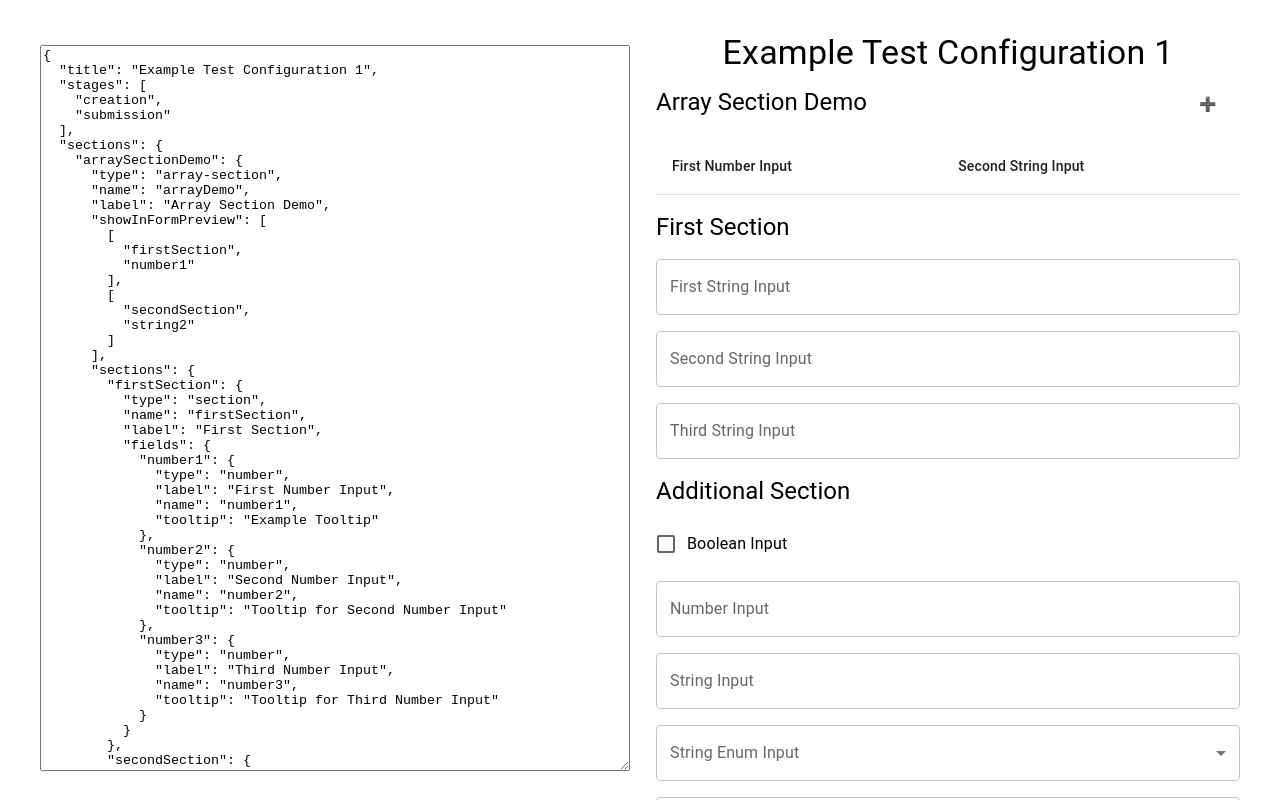
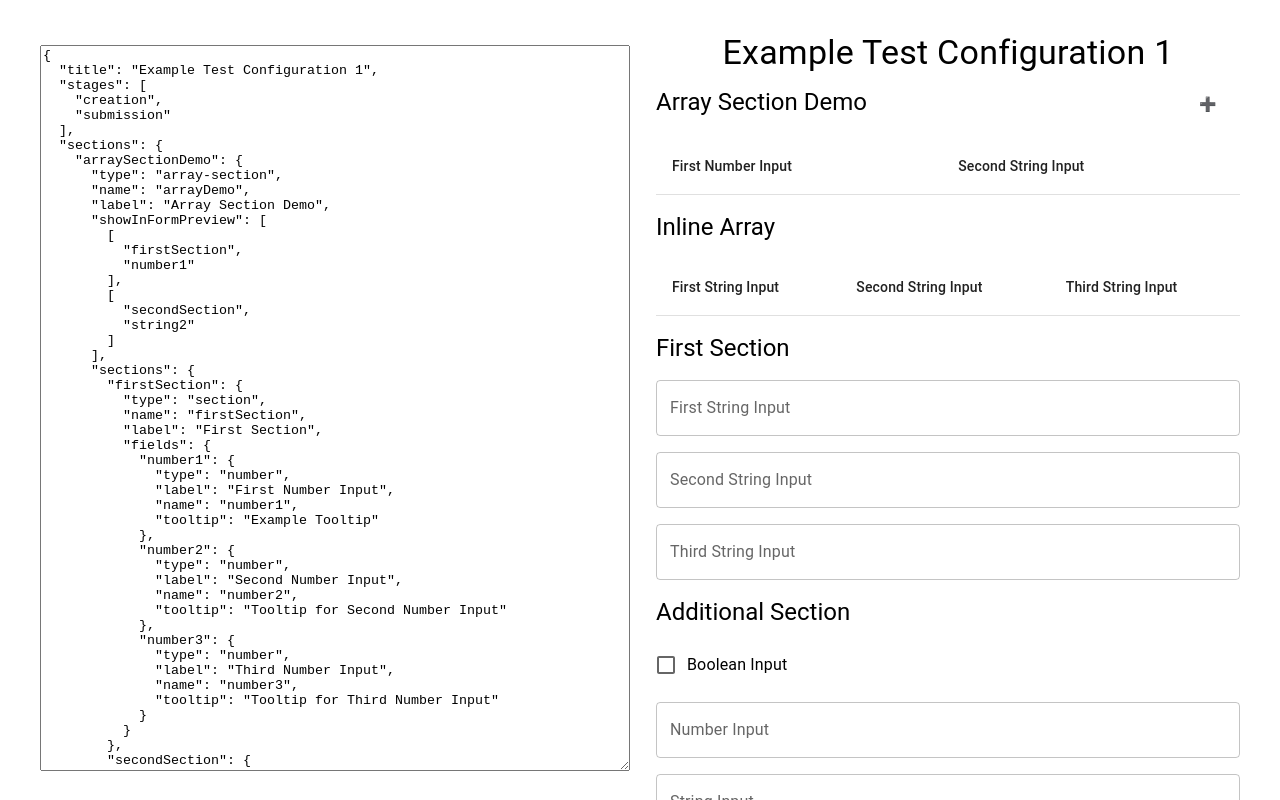
Before and after one commit to AndrewSmithDev/labnetik-test-prototype, a React (Vite) app in the folder proof-of-concept/client/: page / in a window 1280 px wide. Shown: the top 800 px of the page. Built offline with nearby package versions, Linux system fonts and the light colour scheme.

Commit message:
inline array wip

```diff
--- a/proof-of-concept/client/src/example/example-test-config1.ts
+++ b/proof-of-concept/client/src/example/example-test-config1.ts
@@ -62,6 +62,31 @@ export const exampleConfig1: TestConfig = {
               tooltip: "Tooltip for Third String Input",
             },
           },
+        },
+      },
+    },
+    inlineArray: {
+      type: "inline-array-section",
+      name: "inlineArray",
+      label: "Inline Array",
+      fields: {
+        string1: {
+          type: "string",
+          label: "First String Input",
+          name: "string1",
+          tooltip: "Example Tooltip",
+        },
+        string2: {
+          type: "string",
+          label: "Second String Input",
+          name: "string2",
+          tooltip: "Tooltip for Second String Input",
+        },
+        string3: {
+          type: "string",
+          label: "Third String Input",
+          name: "string3",
+          tooltip: "Tooltip for Third String Input",
         },
       },
     },
--- a/proof-of-concept/client/src/form/array-section.tsx
+++ b/proof-of-concept/client/src/form/array-section.tsx
@@ -15,6 +15,7 @@ import { FormProvider, useForm, useFormContext } from "react-hook-form";
 import { CustomArraySection } from "../type";
 import { FormSection } from "./form-section";
 import * as R from "ramda";
+import { InlineArraySection } from "./inputs";
 
 export type ArraySectionProps = {
   config: CustomArraySection;
@@ -55,8 +56,6 @@ export const ArraySection = ({ config, pathPrefix }: ArraySectionProps) => {
   const handleClose = () => {
     setOpen(false);
   };
-
-  console.log({ showInFormPreview, config });
 
   return (
     <section
@@ -103,9 +102,11 @@ export const ArraySection = ({ config, pathPrefix }: ArraySectionProps) => {
             <div style={{ padding: 32 }}>
               <FormProvider {...innerForm}>
                 <form onSubmit={handleSubmit}>
-                  {Object.values(sections).map((section) => (
-                    <FormSection config={section} />
-                  ))}
+                  {Object.values(sections).map((section) => {
+                    if (section.type === "inline-array-section")
+                      return <InlineArraySection config={section} />;
+                    return <FormSection config={section} />;
+                  })}
                   <Button onClick={handleClose} fullWidth>
                     Cancel
                   </Button>
--- a/proof-of-concept/client/src/form/form-generator.tsx
+++ b/proof-of-concept/client/src/form/form-generator.tsx
@@ -3,6 +3,7 @@ import { FormProvider, useForm } from "react-hook-form";
 import { TestConfig } from "../type";
 import { ArraySection } from "./array-section";
 import { FormSection } from "./form-section";
+import { InlineArraySection } from "./inputs";
 
 export type FormGeneratorProps = {
   config: TestConfig;
@@ -30,7 +31,9 @@ export const FormGenerator = ({ config }: FormGeneratorProps) => {
           {Object.values(sections).map((section) => {
             if (section.type === "section")
               return <FormSection config={section} />;
-            else return <ArraySection config={section} />;
+            if (section.type === "inline-array-section")
+              return <InlineArraySection config={section} />;
+            return <ArraySection config={section} />;
           })}
         </form>
       </FormProvider>
--- a/proof-of-concept/client/src/form/form-section.tsx
+++ b/proof-of-concept/client/src/form/form-section.tsx
@@ -15,6 +15,7 @@ import {
   StringEnumInput,
   StringInput,
 } from "./inputs";
+import { InlineArraySection } from "./inputs";
 
 export type FormSectionProps = {
   config: Omit<SectionConfig, "name"> & Partial<Pick<SectionConfig, "name">>;
@@ -63,8 +64,6 @@ export const FormSection = ({ config }: FormSectionProps) => {
           );
         if (fieldConfig.type === "computed")
           return <ComputedInput config={fieldConfig} pathPrefix={path} />;
-        if (fieldConfig.type === "array-section")
-          return <ArraySection config={fieldConfig} pathPrefix={path} />;
         if (fieldConfig.type === "array")
           return <ArrayInput config={fieldConfig} pathPrefix={path} />;
       })}
--- a/proof-of-concept/client/src/form/inputs/index.ts
+++ b/proof-of-concept/client/src/form/inputs/index.ts
@@ -5,3 +5,4 @@ export * from "./number-enum-input";
 export * from "./number-input";
 export * from "./string-enum-input";
 export * from "./string-input";
+export * from "./inline-array-section";
--- /dev/null
+++ b/proof-of-concept/client/src/form/inputs/inline-array-section.tsx
@@ -0,0 +1,67 @@
+import {
+  Button,
+  Table,
+  TableBody,
+  TableCell,
+  TableContainer,
+  TableHead,
+  TableRow,
+  Typography,
+} from "@mui/material";
+import { useEffect } from "react";
+import { useFormContext } from "react-hook-form";
+import { CustomInlineArraySectionConfig } from "../../type";
+
+export type InlineArraySectionProps = {
+  config: CustomInlineArraySectionConfig;
+  pathPrefix?: string;
+};
+
+export const InlineArraySection = ({
+  config,
+  pathPrefix,
+}: InlineArraySectionProps) => {
+  const { fields, name, label } = config;
+  const path = pathPrefix ? `${pathPrefix}.${name}` : name;
+
+  const { watch } = useFormContext();
+  const values = watch(path);
+
+  useEffect(() => {
+    console.log(values);
+  }, [values]);
+
+  return (
+    <section
+      style={{
+        display: "flex",
+        gap: 16,
+        flexDirection: "column",
+        marginBottom: 16,
+      }}
+    >
+      <Typography variant="h5" sx={{ flexGrow: 1 }}>
+        {label}
+      </Typography>
+      <TableContainer>
+        <Table>
+          <TableHead>
+            {Object.values(fields).map(({ label }) => (
+              <TableCell>{label}</TableCell>
+            ))}
+          </TableHead>
+          <TableBody>
+            {values?.map((data: any) => {
+              console.log(data);
+              return (
+                <TableRow>
+                  <TableCell>{data}</TableCell>
+                </TableRow>
+              );
+            })}
+          </TableBody>
+        </Table>
+      </TableContainer>
+    </section>
+  );
+};
--- a/proof-of-concept/client/src/type/zod-schema.ts
+++ b/proof-of-concept/client/src/type/zod-schema.ts
@@ -105,6 +105,26 @@ export const customArrayConfigSchema = baseCustomFieldSchema.extend({
   ]),
 });
 
+// Form [ ]
+// Report [ ]
+export type CustomInlineArraySectionConfig = z.infer<
+  typeof customInlineArraySectionConfigSchema
+>;
+export const customInlineArraySectionConfigSchema =
+  baseCustomFieldSchema.extend({
+    type: z.literal("inline-array-section"),
+    fields: z.record(
+      z.union([
+        customStringConfigSchema,
+        customNumberConfigSchema,
+        customComputedConfigSchema,
+        customBooleanConfigSchema,
+        customStringEnumConfigSchema,
+        customNumberEnumConfigSchema,
+      ])
+    ),
+  });
+
 // Form [x]
 // Report [ ]
 export type CustomFieldConfig = z.infer<typeof customFieldConfigSchema>;
@@ -137,7 +157,9 @@ export const customArraySectionSchema = z.object({
   showInFormPreview: z.array(pathToFieldSchema).min(1),
   name: nameSchema,
   label: z.string(),
-  sections: z.record(sectionConfigSchema),
+  sections: z.record(
+    z.union([sectionConfigSchema, customInlineArraySectionConfigSchema])
+  ),
 });
 
 // Form [ ]
@@ -147,5 +169,11 @@ export const testConfigSchema = z.object({
   title: z.string(),
   stages: z.array(z.string()).optional(),
   disabledStockFields: pathToFieldSchema.array().optional(),
-  sections: z.record(z.union([sectionConfigSchema, customArraySectionSchema])),
+  sections: z.record(
+    z.union([
+      sectionConfigSchema,
+      customArraySectionSchema,
+      customInlineArraySectionConfigSchema,
+    ])
+  ),
 });
```
